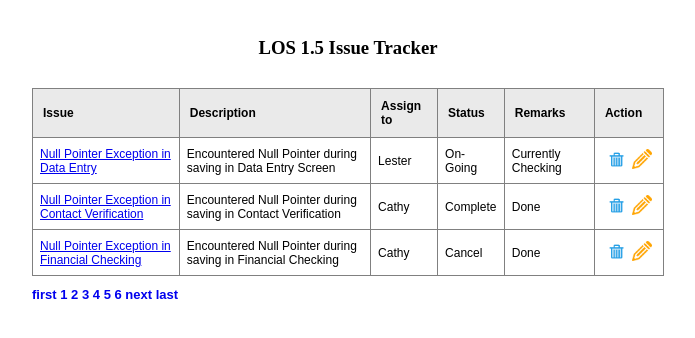
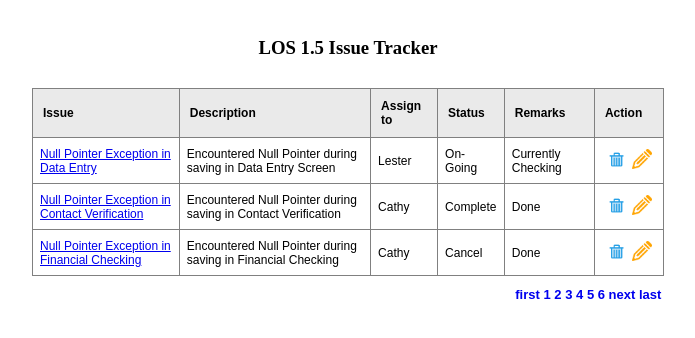
Before and after one commit to lesterdgreat/tracker-design, a plain HTML site: page index.html in a window 1280 px wide. Shown: the whole page, without its empty margins (292-987 px from the left). Drawn offline with Linux system fonts and the light colour scheme.

Commit message:
Add files via upload

```diff
--- a/css/stylesheet.css
+++ b/css/stylesheet.css
@@ -61,8 +61,8 @@
 
 .footer-div
 {
-  margin: auto;
-  width: 50%;
+  width: 74%;
+  text-align: right;
   padding: 10px;
   font-size: 13px;
   font-family: sans-serif;
@@ -70,6 +70,7 @@
 
 .footer-div a
 {
+  text-align: right;
   font-weight: bold;
   text-decoration: none;
 }
--- a/index.html
+++ b/index.html
@@ -6,6 +6,9 @@
     <link rel = "stylesheet" type = "text/css" href = "css/stylesheet.css" />
   </head>
   <body>
+    <div class="">
+
+    </div>
     <div class="div-header">
       <h3>LOS 1.5 Issue Tracker</h3>
     </div>
```
